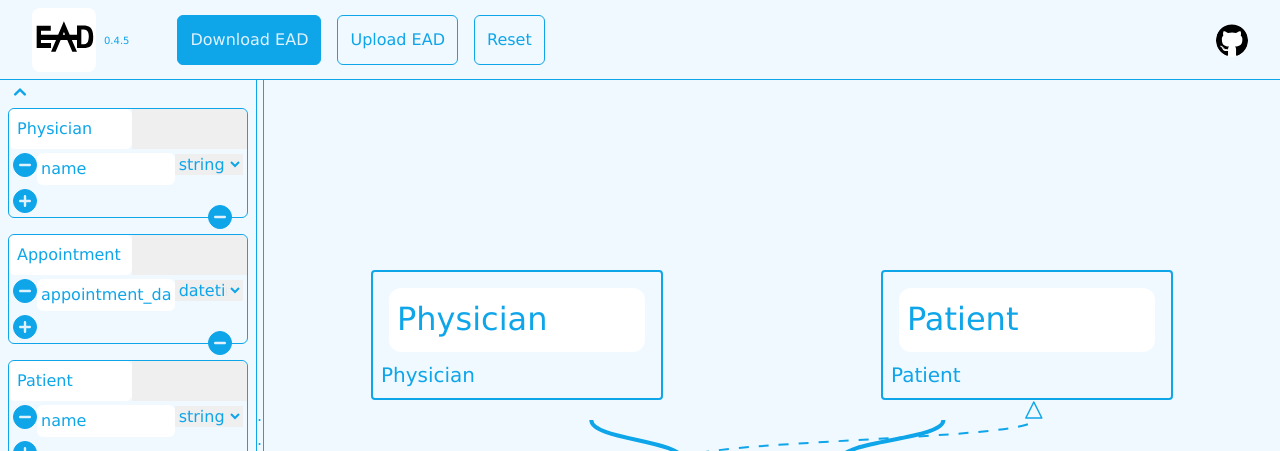
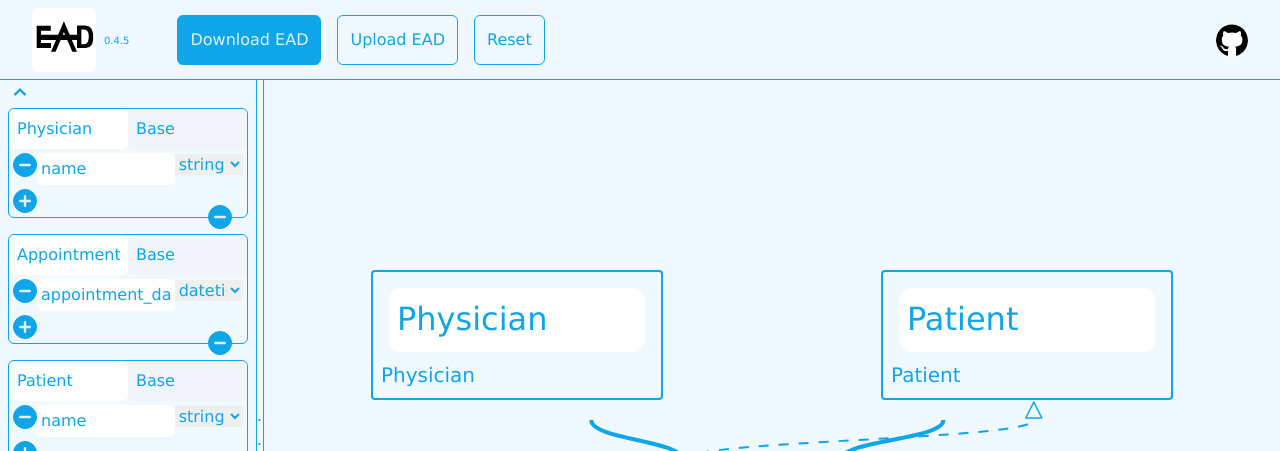
Before and after one commit to ozovalihasan/ead, a React (Vite) app: page / in a window 1280 px wide. Shown: the top 451 px of the page. Built offline with nearby package versions, Linux system fonts and the light colour scheme.

Commit message:
Add SidebarOptions to make the Sidebar component simpler

```diff
--- a/src/components/Sidebar/Sidebar.tsx
+++ b/src/components/Sidebar/Sidebar.tsx
@@ -2,7 +2,7 @@ import useCustomizationStore from '@/zustandStore/customizationStore';
 import useStore from '@/zustandStore/store';
 import { Settings, AttributeTypeOptions } from '@/components';
 import { MinusSign, PlusSign } from '@/icons';
-
+import SidebarOptions from '../SidebarOptions/SidebarOptions';
 export const Sidebar = () => {
 
   const tables = useStore((state) => state.tables);
@@ -12,7 +12,6 @@ export const Sidebar = () => {
   const removeAttribute = useStore(store => store.removeAttribute)
   const removeTable = useStore(store => store.removeTable)
   const onAttributeNameChange = useStore(store => store.onAttributeNameChange)
-  const changeTableSuperclass = useStore(store => store.changeTableSuperClass)
 
   const widthSidebar = useCustomizationStore(store => store.widthSidebar)
   const sidebarVisible = useCustomizationStore(store => store.sidebarVisible)
@@ -30,35 +29,13 @@ export const Sidebar = () => {
 
   return (
     <aside className={`h-full relative py-3 px-2 overflow-y-scroll ${sidebarVisible ? "" : 'hidden'}`} style={{width: widthSidebar}} >
-
       {
-
         Object.keys(tables).map((tableId: string) => {
           return (
             <div className="my-4 w-full bg-transparent border border-first-500 border-solid rounded-md" key={tableId} onDragStart={(event) => onDragStart(event, 'default', tableId)} draggable>
               <div className='flex'>
-                <input className="p-2 rounded-md w-full" placeholder='Table name' type="text" value={tables[tableId].name} onChange={(event) => onTableNameChange(event, tableId)} tabIndex={4}/>
-                <select
-                  className="w-full appearance-none rounded-tr-md cursor-pointer"
-                  value={tables[tableId].superclassId}
-                  onChange={(event) => changeTableSuperclass(event, tableId)}
-                  tabIndex={5}
-                  title="Select a superclass to inherit. If it is empty, it inherits from ActiveRecord::Base"
-                >
-                  <option />
-
-                  {Object.keys(tables).map((superTableId: string) => (
-                    <option
-                      key={superTableId}
-                      value={superTableId}
-                      disabled={superTableId == tableId}
-                    >
-                      {"< " + tables[superTableId].name}
-                    </option>
-                  ))}
-
-                </select>
-
+                <input className="p-2 rounded-md w-1/2" placeholder='Table name' type="text" value={tables[tableId].name} onChange={(event) => onTableNameChange(event, tableId)} tabIndex={4}/>
+                <SidebarOptions tableId={tableId} />
               </div>
               {
                 Object.keys(tables[tableId].attributes).map((attributeId) => {
--- /dev/null
+++ b/src/components/SidebarOptions/SidebarOptions.tsx
@@ -0,0 +1,68 @@
+import useStore from '@/zustandStore/store';
+import { useRef } from 'react';
+
+
+const SidebarOptions = ({tableId}: {tableId: string} ) => {
+
+  const tables = useStore((state) => state.tables);
+  const selectEl = useRef<HTMLSelectElement | null>(null);
+  const buttonEl = useRef<HTMLDivElement | null>(null);
+  const changeTableSuperclass = useStore(store => store.changeTableSuperClass)
+
+  const handleMouseDown = (event: React.MouseEvent<HTMLDivElement> ) => {
+    if (selectEl.current.style.display === "none"){
+      selectEl.current.style.display = "block"
+    }else{
+      selectEl.current.style.display = "none"
+    }
+
+  }
+
+  const handleMouseLeave = (event: React.MouseEvent<HTMLDivElement>) => {
+    if (selectEl.current){
+      selectEl.current.style.display = "none"
+    }
+  }
+
+  return (
+    <div
+      className='relative [&>select]:focus-within:block w-1/2 bg-first-50 rounded-tr-md border border-first-500 whitespace-nowrap  box-border '
+      onMouseLeave={handleMouseLeave}
+      tabIndex={4}
+    >
+      <div
+        className='truncate p-2 bg-slate-100 rounded-md'
+
+        ref={buttonEl}
+        onMouseDown={event => handleMouseDown(event)}
+      >
+        {tables[tableId].superclassId === "" ? "Base" : `< ${tables[(tables[tableId].superclassId)].name}`}
+      </div>
+      <select
+        ref={selectEl}
+        className="hidden cursor-pointer absolute left-0 top-full z-10 border border-first-500 w-11/12 rounded-md"
+        value={tables[tableId].superclassId}
+        onChange={(event) => changeTableSuperclass(event, tableId)}
+        tabIndex={4}
+        title="Select a superclass to inherit. If it is empty, it inherits from ActiveRecord::Base"
+        size={Object.keys(tables).length + 1 }
+      >
+        <option value="" className='p-2 truncate'>{"ActiveRecord::Base"}</option>
+
+        {Object.keys(tables).map((superTableId: string) => (
+          <option
+            key={superTableId}
+            value={superTableId}
+            disabled={superTableId == tableId}
+            className="p-2 truncate"
+          >
+            {tables[superTableId].name}
+          </option>
+        ))}
+
+      </select>
+    </div>
+  )
+}
+
+export default SidebarOptions;
--- a/src/components/index.tsx
+++ b/src/components/index.tsx
@@ -26,3 +26,4 @@ export * from './App/App';
 export * from './SidebarHandle/SidebarHandle';
 export * from './MainReactFlow/MainReactFlow';
 export * from './AttributeTypeOptions/AttributeTypeOptions';
+export * from './SidebarOptions/SidebarOptions';
```
